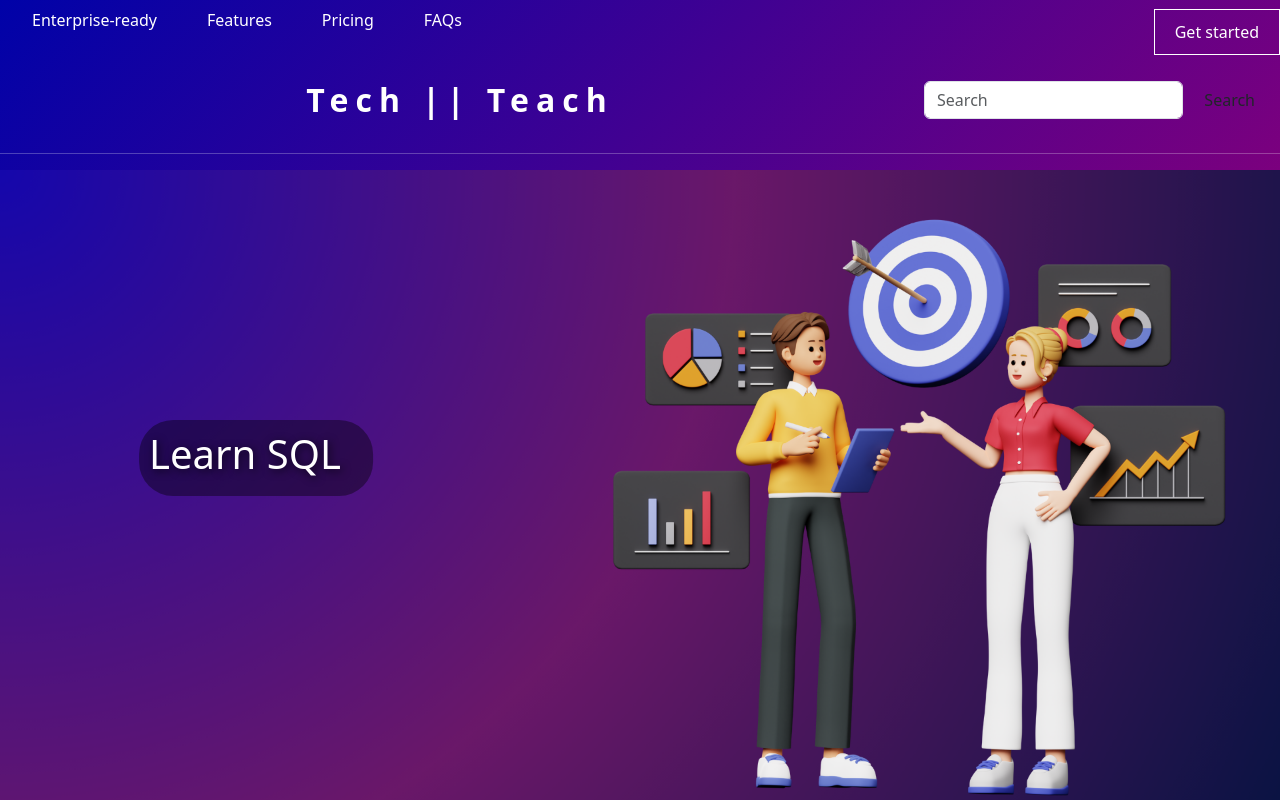
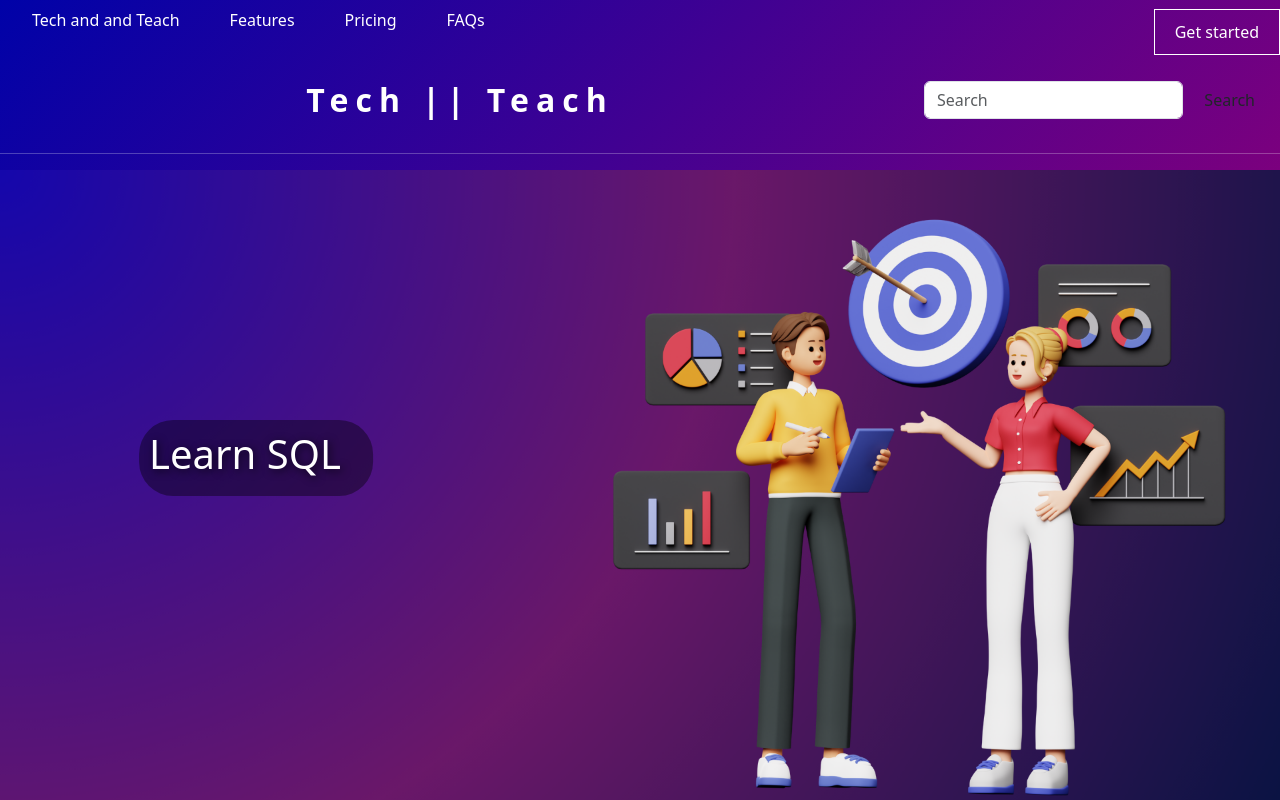
Before and after one commit to Technerd1124/E-Learning-Website, a plain HTML site: page index.html in a window 1280 px wide. Shown: the top 800 px of the page. Drawn offline with nearby package versions, Linux system fonts and the light colour scheme.

Commit message:
change in Title

```diff
--- a/index.html
+++ b/index.html
@@ -22,7 +22,7 @@
 
   <nav class="navbar">
     <ul class="nav-links">
-        <li><a href="#">Enterprise-ready</a></li>
+        <li><a href="#"> Tech and and Teach </a></li>
         <li><a href="#">Features</a></li>
         <li><a href="#">Pricing</a></li>
         <li><a href="#">FAQs</a></li>
```
